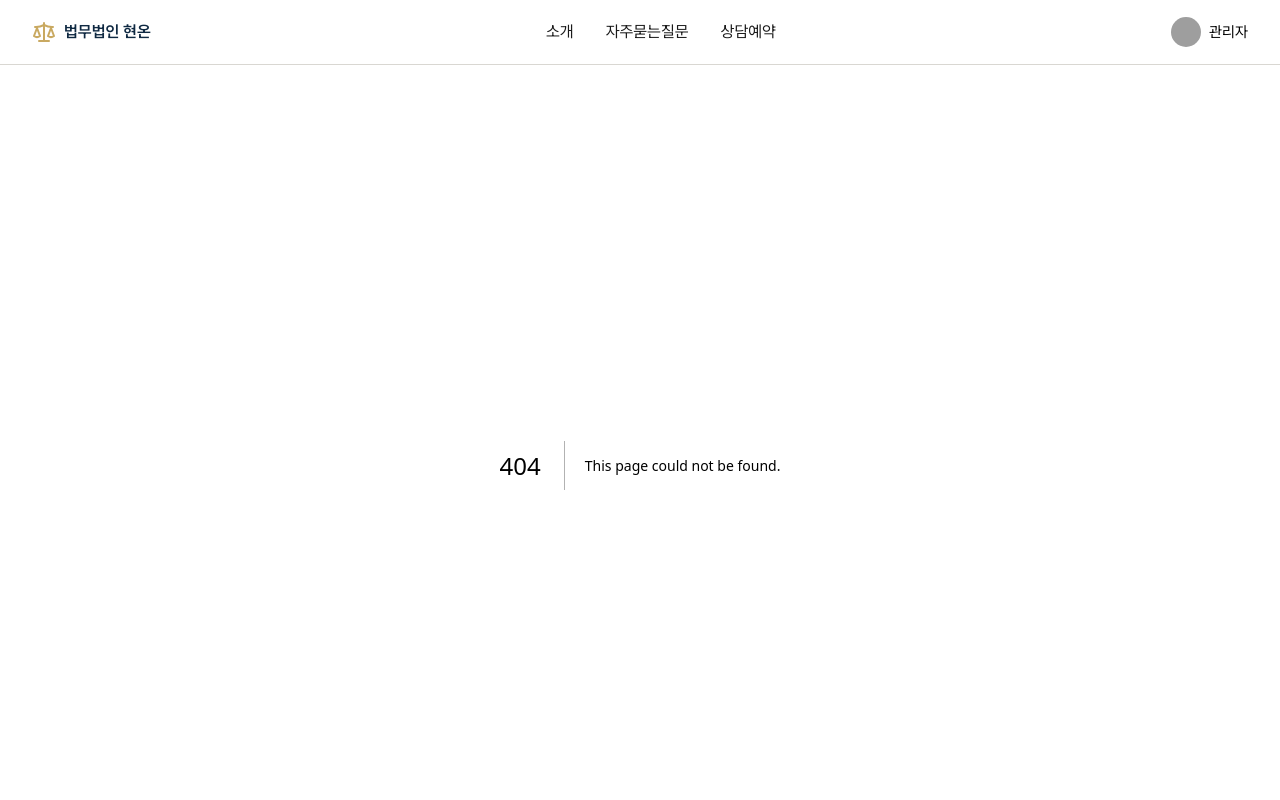
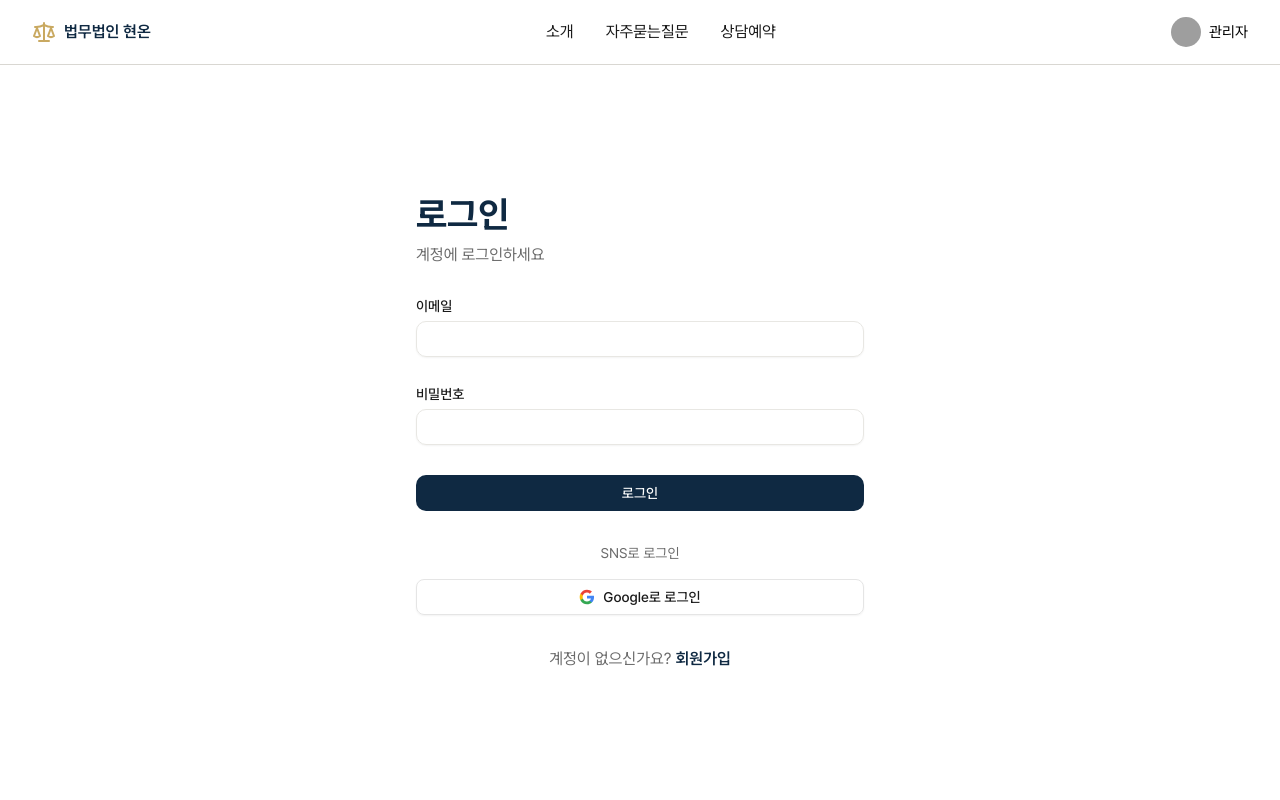
Before and after one commit to hyeonjy/hyeonon-law, a Next.js app: page /login in a window 1280 px wide. Before the commit this address had no page. Shown: the top 800 px of the page. Built offline with nearby package versions, Linux system fonts and the light colour scheme; grey boxes are pictures that could not be loaded.

Commit message:
style: 로그인 페이지 구현

```diff
--- /dev/null
+++ b/src/app/(auth)/login/page.tsx
@@ -0,0 +1,18 @@
+import { LoginForm } from "@/features/auth/login";
+
+export default function LoginPage() {
+  return (
+    <div className="flex flex-col items-center justify-center bg-white px-4 py-[130px]">
+      <div className="w-full max-w-md">
+        <div className="mb-8">
+          <h1 className="text-3xl md:text-4xl font-bold text-primary-100 mb-2">
+            로그인
+          </h1>
+          <p className="text-base text-grayscale-400">계정에 로그인하세요</p>
+        </div>
+
+        <LoginForm />
+      </div>
+    </div>
+  );
+}
--- /dev/null
+++ b/src/features/auth/login/index.tsx
@@ -0,0 +1,111 @@
+"use client";
+
+import { useForm } from "react-hook-form";
+import { zodResolver } from "@hookform/resolvers/zod";
+import { z } from "zod";
+import Link from "next/link";
+import Image from "next/image";
+import { DefaultTextField } from "@/components/ui/default-textfield";
+import { BaseButton } from "@/components/ui/base-button";
+import { ROUTES } from "@/constants/url";
+import { Button } from "@/components/ui/button";
+
+const loginSchema = z.object({
+  email: z
+    .string()
+    .min(1, { message: "이메일을 입력해주세요." })
+    .email({ message: "이메일 형식이 올바르지 않습니다." })
+    .regex(/^[a-zA-Z0-9._%+-]+@[a-zA-Z0-9.-]+\.[a-zA-Z]{2,}$/, {
+      message: "이메일 형식이 올바르지 않습니다.",
+    }),
+  password: z
+    .string()
+    .min(1, { message: "비밀번호를 입력해주세요." })
+    .min(6, {
+      message: "비밀번호는 영문, 숫자, 특수문자를 포함하여 6~20자여야 합니다.",
+    })
+    .max(20, {
+      message: "비밀번호는 영문, 숫자, 특수문자를 포함하여 6~20자여야 합니다.",
+    })
+    .regex(/^(?=.*[A-Za-z])(?=.*\d)(?=.*[@$!%*#?&])[A-Za-z\d@$!%*#?&]{6,20}$/, {
+      message: "비밀번호는 영문, 숫자, 특수문자를 포함하여 6~20자여야 합니다.",
+    }),
+});
+
+type LoginSchemaType = z.infer<typeof loginSchema>;
+
+export const LoginForm = () => {
+  const {
+    register,
+    handleSubmit,
+    formState: { errors, isValid },
+  } = useForm<LoginSchemaType>({
+    resolver: zodResolver(loginSchema),
+    mode: "onChange",
+  });
+
+  const onSubmit = (data: LoginSchemaType) => {
+    // 실제 로그인 로직은 아직 구현하지 않음 (하드코딩 원칙)
+    console.log("Login submitted:", data);
+  };
+
+  return (
+    <>
+      <form
+        onSubmit={handleSubmit(onSubmit)}
+        className="flex flex-col gap-[30px] mb-8"
+      >
+        <div className="flex flex-col gap-[30px]">
+          <DefaultTextField
+            htmlFor="email"
+            label="이메일"
+            type="email"
+            register={register("email")}
+            isError={!!errors.email}
+            errorMessage={errors.email?.message}
+          />
+          <DefaultTextField
+            htmlFor="password"
+            label="비밀번호"
+            type="password"
+            register={register("password")}
+            isError={!!errors.password}
+            errorMessage={errors.password?.message}
+          />
+        </div>
+        <BaseButton type="submit" label="로그인" variant="primary" />
+      </form>
+
+      {/* SNS 로그인 */}
+      <div className="mb-8">
+        <p className="text-sm text-grayscale-400 text-center mb-4">
+          SNS로 로그인
+        </p>
+        <Button
+          type="button"
+          variant="outline"
+          className="w-full flex items-center justify-center gap-2 text-grayscale-500 bg-transparent"
+        >
+          <Image
+            src="/icons/auth-google.svg"
+            alt="Google"
+            width={16}
+            height={16}
+          />
+          Google로 로그인
+        </Button>
+      </div>
+
+      {/* 회원가입 링크 */}
+      <p className="text-center text-grayscale-400">
+        계정이 없으신가요?{" "}
+        <Link
+          href={ROUTES.SIGNUP}
+          className="text-primary-100 hover:text-primary-100/80 font-semibold"
+        >
+          회원가입
+        </Link>
+      </p>
+    </>
+  );
+};
```
Also changed, not shown: public/icons/auth-google.svg (added).
